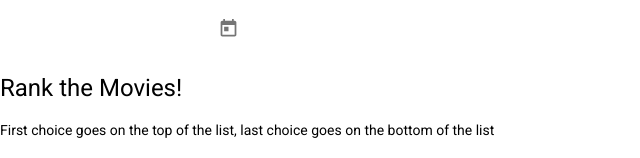
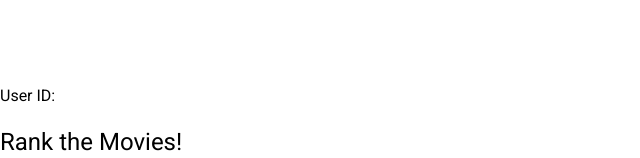
Before and after one commit to KristinJJ/MovieMeetUp, an Angular app: page / in a window 1280 px wide. Shown: the top 158 px of the page, without its empty margins (0-640 px from the left). Built offline with nearby package versions, Linux system fonts and the light colour scheme; no server answers.

Commit message:
converted project to use SCSS in addition to CSS, as well as added Angular Material Form Field to recieve input and upon submission, display input

```diff
--- a/src/app/app.component.html
+++ b/src/app/app.component.html
@@ -1,4 +1,4 @@
-<app-calendar></app-calendar>
+<app-input></app-input>
 <h1>Rank the Movies!</h1>
 <p>First choice goes on the top of the list, last choice goes on the bottom of the list</p>
 
--- /dev/null
+++ b/src/app/input/input.component.html
@@ -0,0 +1,7 @@
+<p>
+  <mat-form-field appearance="fill">
+    <mat-label>Enter User ID</mat-label>
+    <input matInput type="text" [(ngModel)]="value" (keyup.enter)="submit()">
+  </mat-form-field>
+</p>
+<h3>User ID: {{submittedValue}}</h3>
--- /dev/null
+++ b/src/app/input/input.component.ts
@@ -0,0 +1,19 @@
+import { Component, OnInit } from '@angular/core';
+
+@Component({
+  selector: 'app-input',
+  templateUrl: './input.component.html'
+})
+export class InputComponent implements OnInit {
+  value = '';
+  submittedValue = '';
+  constructor() { }
+
+  ngOnInit(): void {
+  }
+
+  submit() {
+    this.submittedValue = this.value;
+  }
+
+}
```
Also changed, not shown: src/app/app.module.ts (+11 -5 lines), src/app/material.module.ts (added, +94 -0 lines), src/styles.scss (added, +13 -0 lines), src/app/sample/sample.component.scss (added), 1 other file (tests, documents, lock files or other folders).
